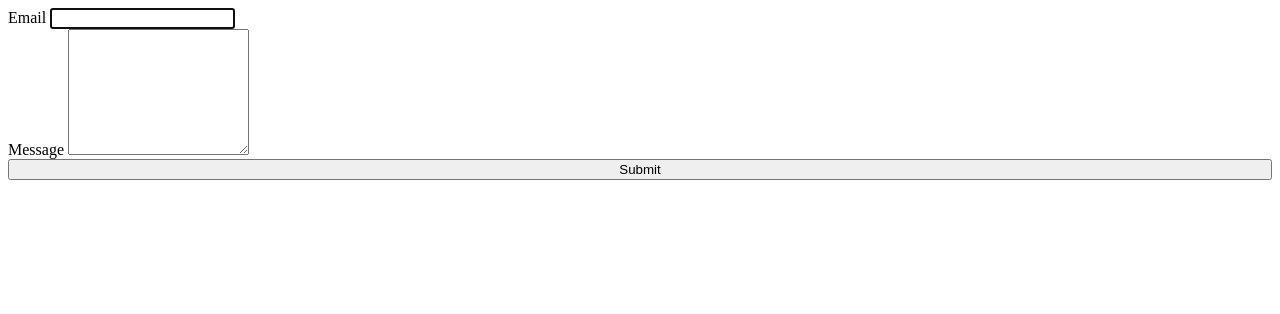
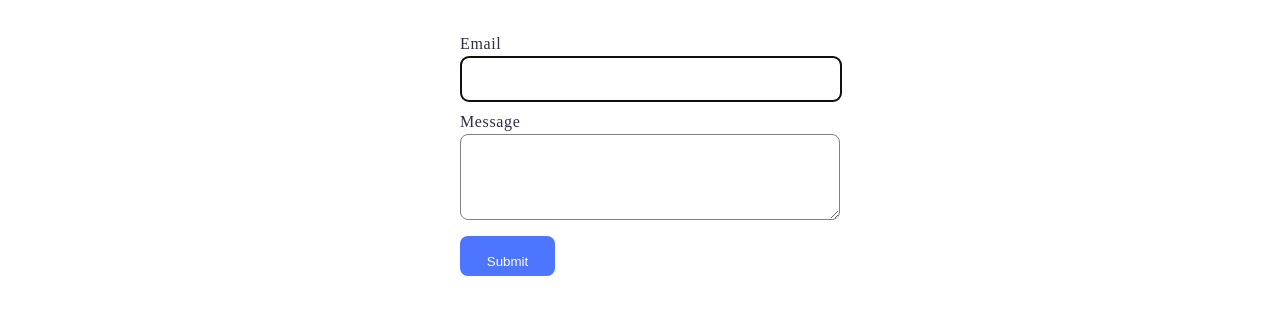
Before and after one commit to SviatGodyk/goit-js-hw-09, a website built with Vite: page src/2-form.html in a window 1280 px wide. Built offline with nearby package versions, Linux system fonts and the light colour scheme.

Commit message:
changed formcss

```diff
--- a/src/2-form.html
+++ b/src/2-form.html
@@ -10,15 +10,15 @@
   <body>
     <div class="container">
     <form class="feedback-form js-feedback-form" autocomplete="off">
-      <label>
+      <label class="feedback-label">
         Email
-        <input type="email" name="email" autofocus />
+        <input class="feedback-email" type="email" name="email" autofocus />
       </label>
-      <label>
+      <label class="feedback-label">
         Message
-        <textarea name="message" rows="8"></textarea>
+        <textarea class="feedback-message" name="message" rows="8"></textarea>
       </label>
-      <button type="submit">Submit</button>
+      <button class="submit-btn" type="submit">Submit</button>
     </form>
     <script type="module" src="./js/2-form.js" defer></script>
   </body>
--- a/src/css/form.css
+++ b/src/css/form.css
@@ -1,4 +1,53 @@
 .feedback-form {
   display: flex;
   flex-direction: column;
+  row-gap: 8px;
+  padding: 24px;
+  margin: 0 auto;
+  width: 360px;
 }
+.feedback-label {
+  width: 360px;
+  margin: auto;
+  display: flex;
+  flex-direction: column;
+  text-align: left;
+  font-family: var(--font-family);
+  font-weight: 400;
+  font-size: 16px;
+  line-height: 150%;
+  letter-spacing: 0.04em;
+  color: #2e2f42;
+}
+.feedback-email {
+  height: 40px;
+  padding-left: 16px;
+  width: 360px;
+  margin: auto;
+  border-radius: 8px;
+  border-color: #808080;
+}
+.feedback-message {
+  height: 80px;
+  padding-left: 16px;
+  width: 360px;
+  margin: auto;
+  border-radius: 8px;
+  border-color: #808080;
+}
+
+.submit-btn {
+  padding: 16px 8px;
+  border-radius: 8px;
+  margin-top: 8px;
+  width: 95px;
+  height: 40px;
+  border-color: transparent;
+  background-color: #4e75ff;
+  color: #fff;
+}
+
+.submit-btn:hover,
+.submit-btn:focus {
+  background: #6c8cff;
+}
```
